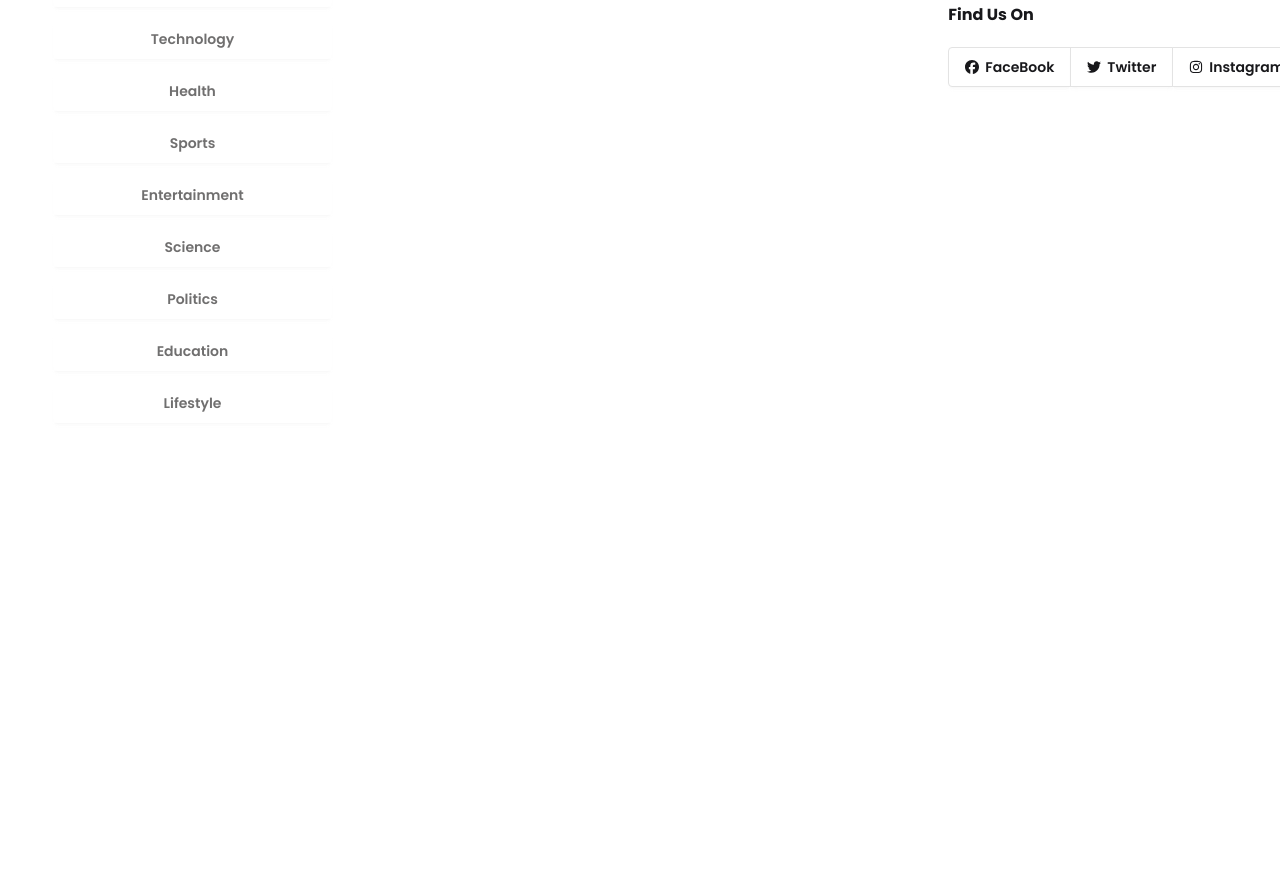
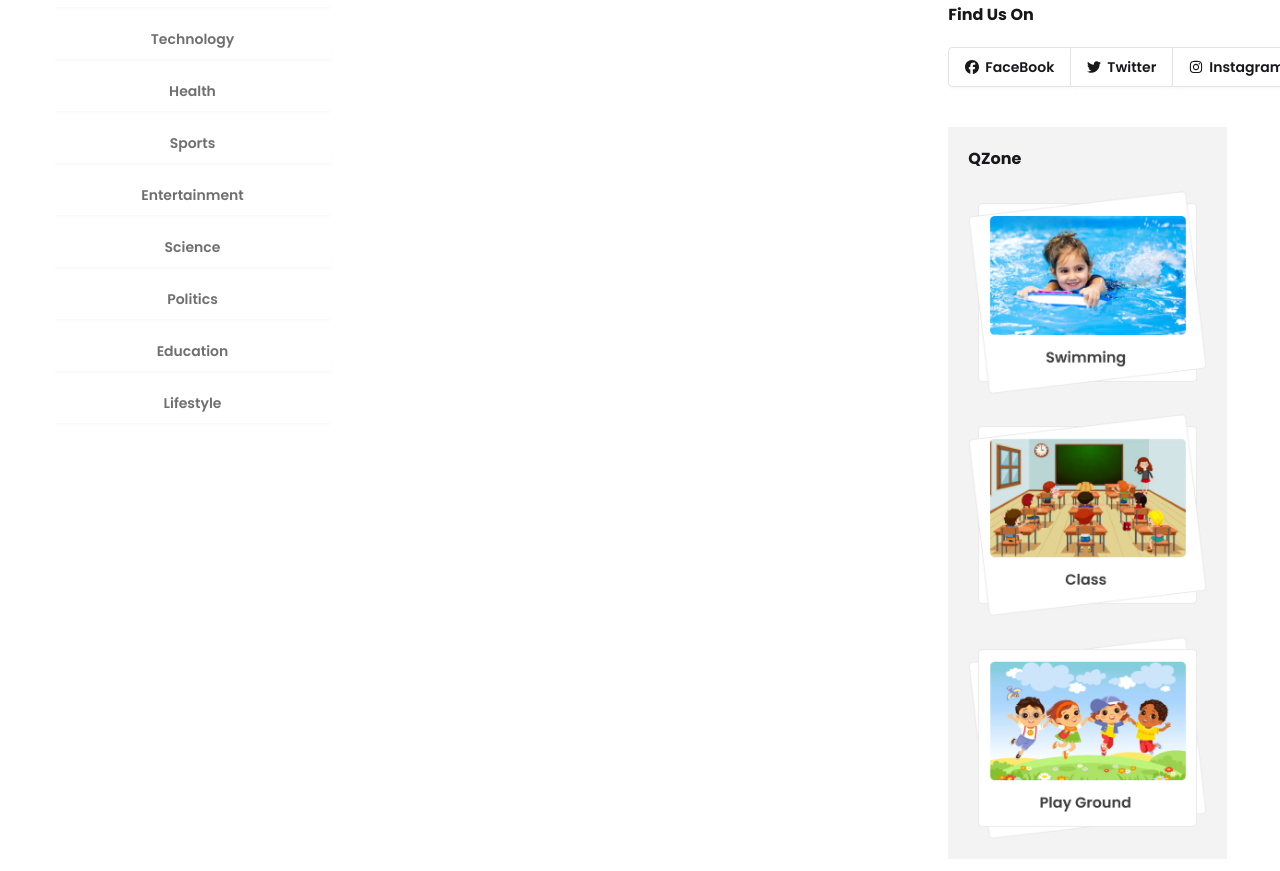
Before and after one commit to ArmanMirDeV/Dragon-News, a React (Vite) app: page / in a window 1280 px wide. Shown: the part 480-1351 px from the top of the page. Before the commit the page ends 915 px from the top, so only its background shows below. Built offline with nearby package versions, Linux system fonts and the light colour scheme.

Commit message:
QZone component added

```diff
--- /dev/null
+++ b/src/components/HomeLayout/Qzone.jsx
@@ -0,0 +1,21 @@
+import React from 'react';
+import swimmingImage from "../../assets/swimming.png"
+import classImage from "../../assets/class.png"
+import playgroundImage from "../../assets/playground.png"
+
+
+
+const Qzone = () => {
+    return (
+        <div className='bg-base-200 p-5'>
+            <h2 className='font-bold mb-5' >QZone</h2>
+            <div className="space-y-5">
+                <img src={swimmingImage} alt="swimming" />
+                <img src={classImage} alt="class" />
+                <img src={playgroundImage} alt="playground" />
+            </div>
+        </div>
+    );
+};
+
+export default Qzone;
--- a/src/components/HomeLayout/RightAside.jsx
+++ b/src/components/HomeLayout/RightAside.jsx
@@ -1,12 +1,14 @@
 import React from 'react';
 import SocialLogin from './SocialLogin';
 import FindUs from './FindUs';
+import Qzone from './Qzone';
 
 const RightAside = () => {
     return (
         <div className='space-y-10'>
             <SocialLogin />
-            <FindUs/>
+            <FindUs />
+            <Qzone />
         </div>
     );
 };
```
